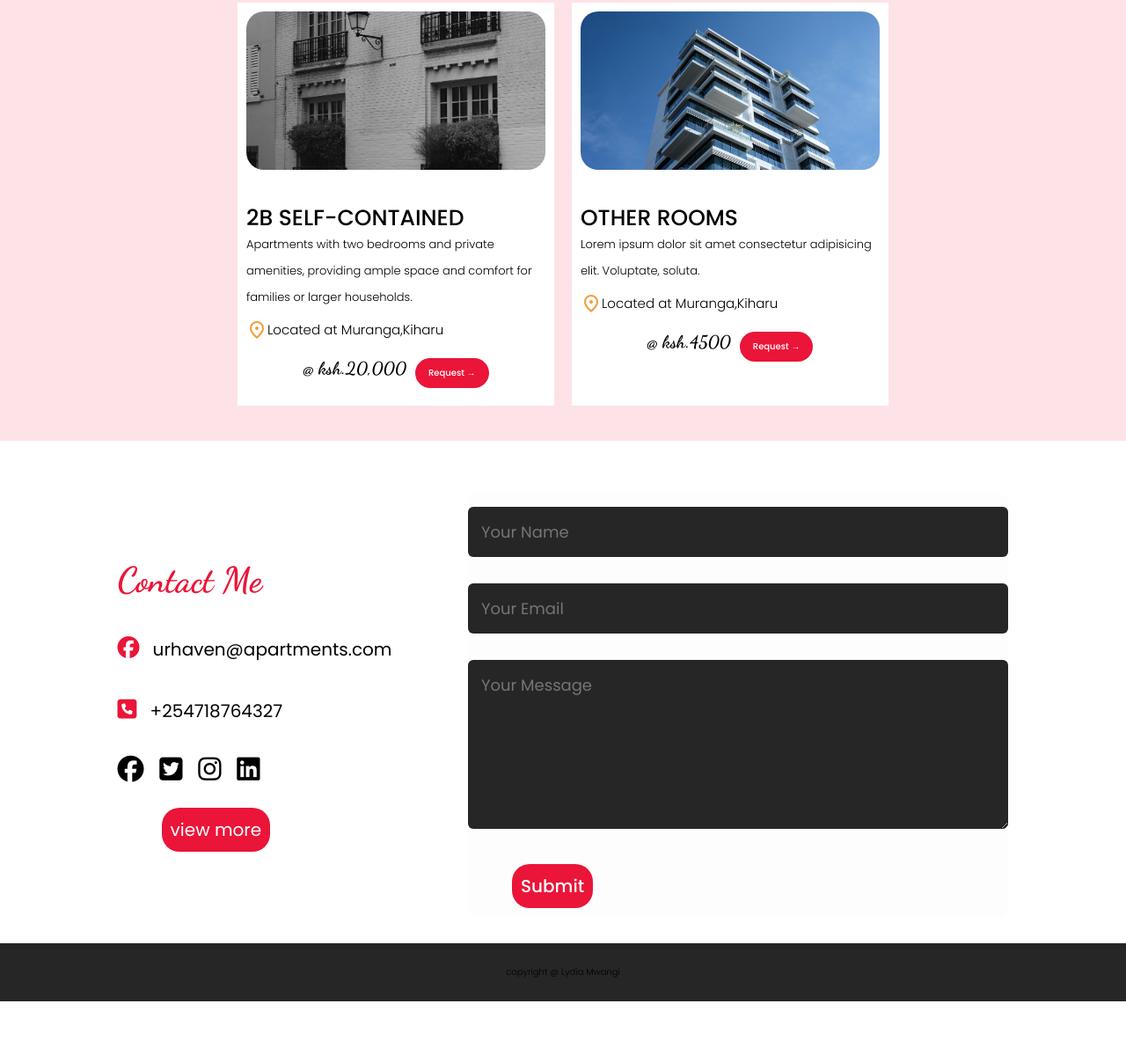
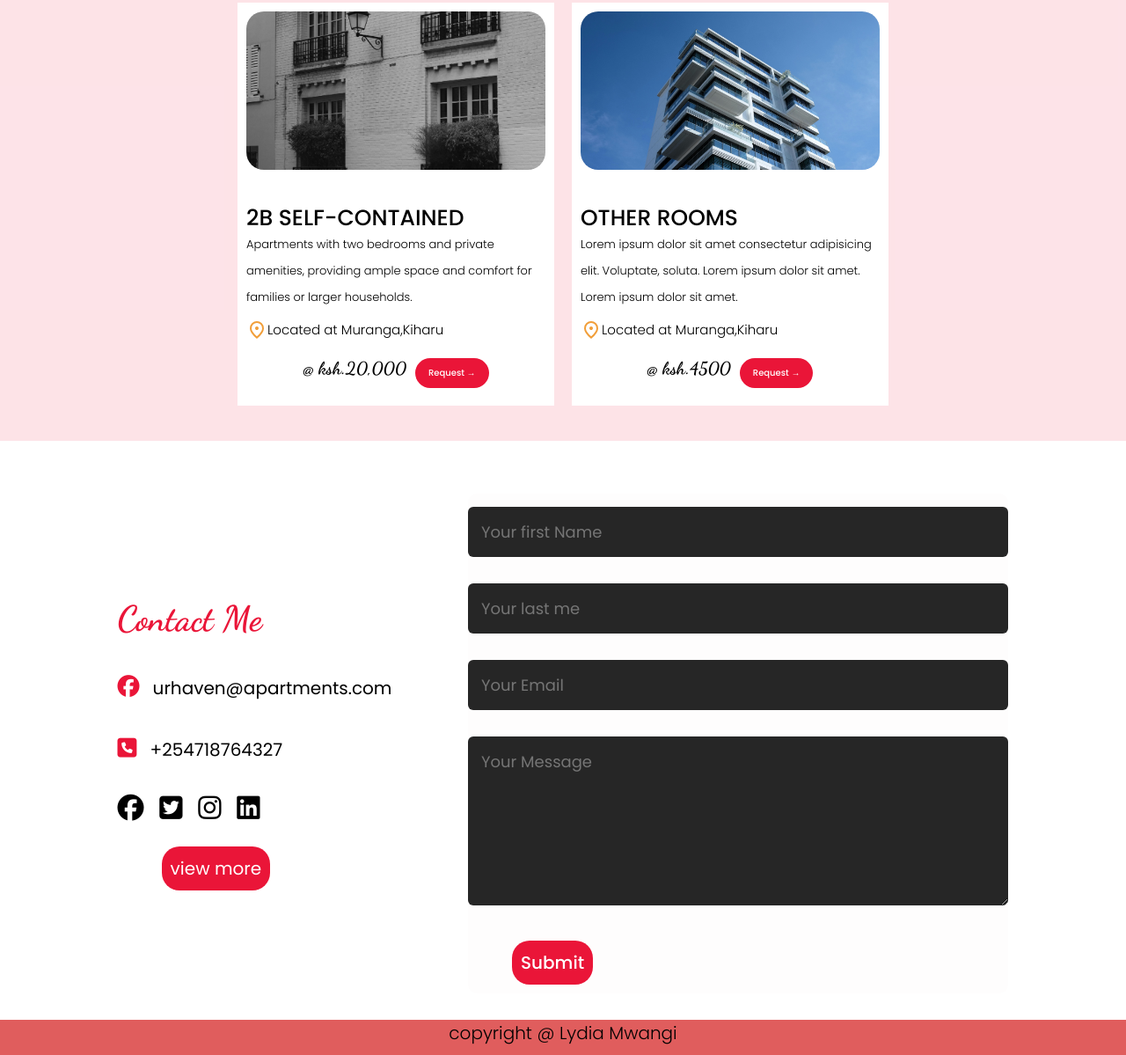
Before and after one commit to KATAMII/Urban-Haven-apartments, a website built with Vite: page index.html in a window 1280 px wide. Shown: the part 3713-4912 px from the top of the page at 88% size. Before the commit the page ends 4851 px from the top, so only its background shows below. Built offline with nearby package versions, Linux system fonts and the light colour scheme; files whose address does not match are found by name.

Commit message:
add copyright

```diff
--- a/index.html
+++ b/index.html
@@ -159,7 +159,7 @@
         <div class="house-img-txt">
           <div class="hous-txt">
             <h1 class="house-name">Single Rooms</h1>
-            <p class="house-paragraph">Cozy and budget friendly rooms suited for individuals.</p>
+            <p class="house-paragraph">Cozy and budget friendly rooms suited for individuals ,Lorem ipsum dolor sit amet consectetur, adipisicing elit. Rem, libero!</p>
           </div>
           <div class="abt-boxes1">
             <img src="assets/locationn.svg" alt="location icon" class="location">
@@ -179,7 +179,7 @@
           <div class="hous-txt">
             <h1 class="house-name">Bedsitters</h1>
             <p class="house-paragraph">Cozy and comfortable bedsitters with a kitchen area sink suitable for
-              individuals and couples
+              individuals and couples,Lorem, ipsum dolor.
             </p>
           </div>
           <div class="abt-boxes1">
@@ -237,7 +237,7 @@
         <div class="house-img-txt">
           <div class="hous-txt">
             <h1 class="house-name">Two bedroom</h1>
-            <p class="house-paragraph"> Larger apartments with two separate bedrooms, suitable for small families or roommates.</p>
+            <p class="house-paragraph"> Larger apartments with two separate bedrooms, suitable for small families or roommates. Lorem ipsum dolor sit amet.</p>
           </div>
           <div class="abt-boxes1">
             <img src="assets/locationn.svg" alt="location icon" class="location">
@@ -256,7 +256,9 @@
         <div class="house-img-txt">
           <div class="hous-txt">
             <h1 class="house-name">1B self-contained</h1>
-            <p class="house-paragraph"> Apartments with a separate bedroom and private amenities, including a kitchen and bathroom.</p>
+            <p class="house-paragraph"> Apartments with a separate bedroom and private amenities, including a kitchen and bathroom.
+              Lorem ipsum dolor sit amet.
+            </p>
           </div>
           <div class="abt-boxes1">
             <img src="assets/locationn.svg" alt="location icon" class="location">
@@ -294,7 +296,9 @@
         <div class="house-img-txt">
           <div class="hous-txt">
             <h1 class="house-name">other rooms</h1>
-            <p class="house-paragraph">Lorem ipsum dolor sit amet consectetur adipisicing elit. Voluptate, soluta.</p>
+            <p class="house-paragraph">Lorem ipsum dolor sit amet consectetur adipisicing elit. Voluptate, soluta.
+              Lorem ipsum dolor sit amet. Lorem ipsum dolor sit amet.
+            </p>
           </div>
           <div class="abt-boxes1">
             <img src="assets/locationn.svg" alt="location icon" class="location">
@@ -326,7 +330,8 @@
             </div>
             <div class="contact-right">
                 <form >
-                    <input type="text" name="Name" placeholder="Your Name" required>
+                    <input type="text" name="fname" placeholder="Your first Name" required>
+                    <input type="text" name="lname" placeholder="Your last me"required>
                     <input type="email" name="Email" placeholder="Your Email"required>
                     <textarea name="Message" rows="6"  placeholder="Your Message"></textarea>
                     <button type="submit" class="btn btn2">Submit</button>
--- a/style.css
+++ b/style.css
@@ -475,13 +475,17 @@ form .btn2{
 .copyright{
     width: 100%;
     text-align: center;
-    padding: 25px 0;
-    background: #262626;
+
+    background: #e05d5d;
     font-weight: 300;
     margin-top: 20px;
+    height: 5vh;
 }
-.copyright i{
-    color:  #ea1538;
+.copyright p{
+    color:  var(--primary-color);
+    font-size: 2rem;
+
+
 }
 form{
     background-color:#f7f5f532 ;
```
